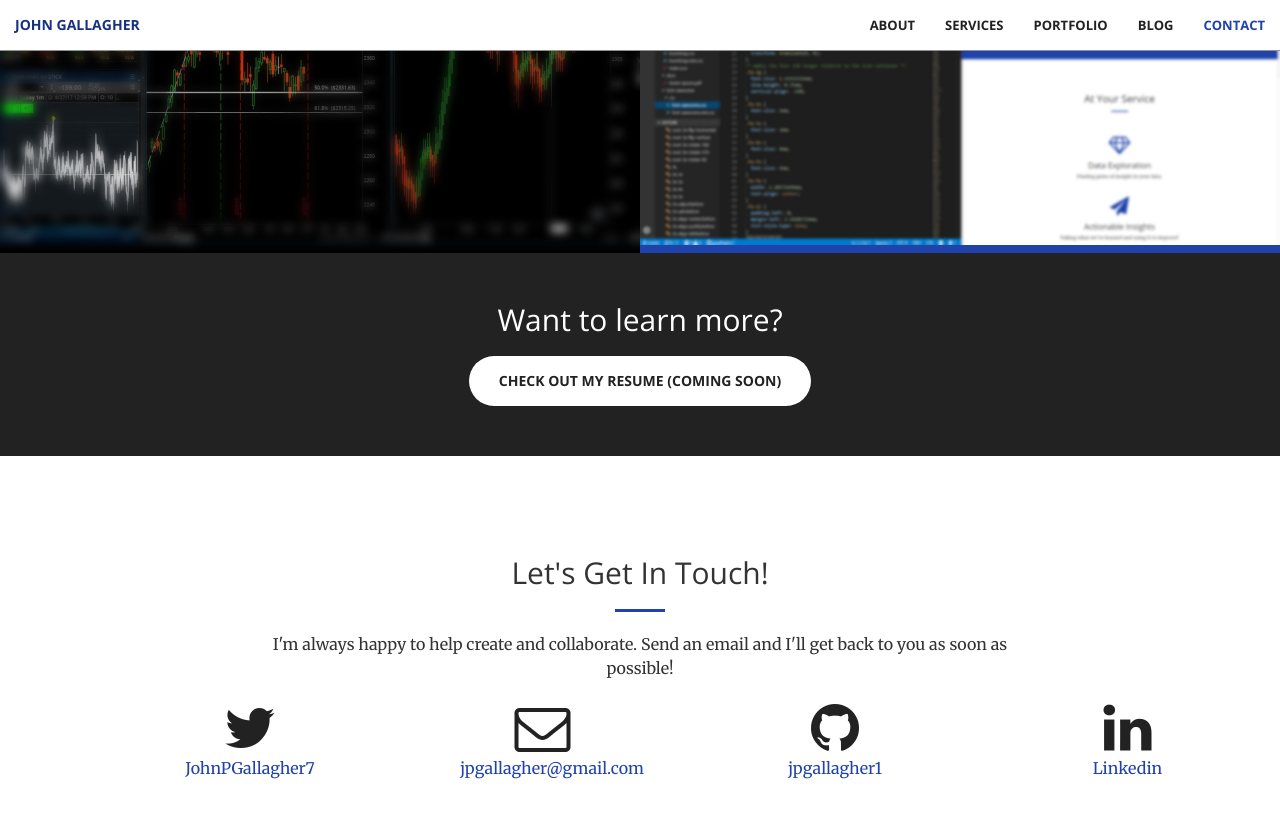
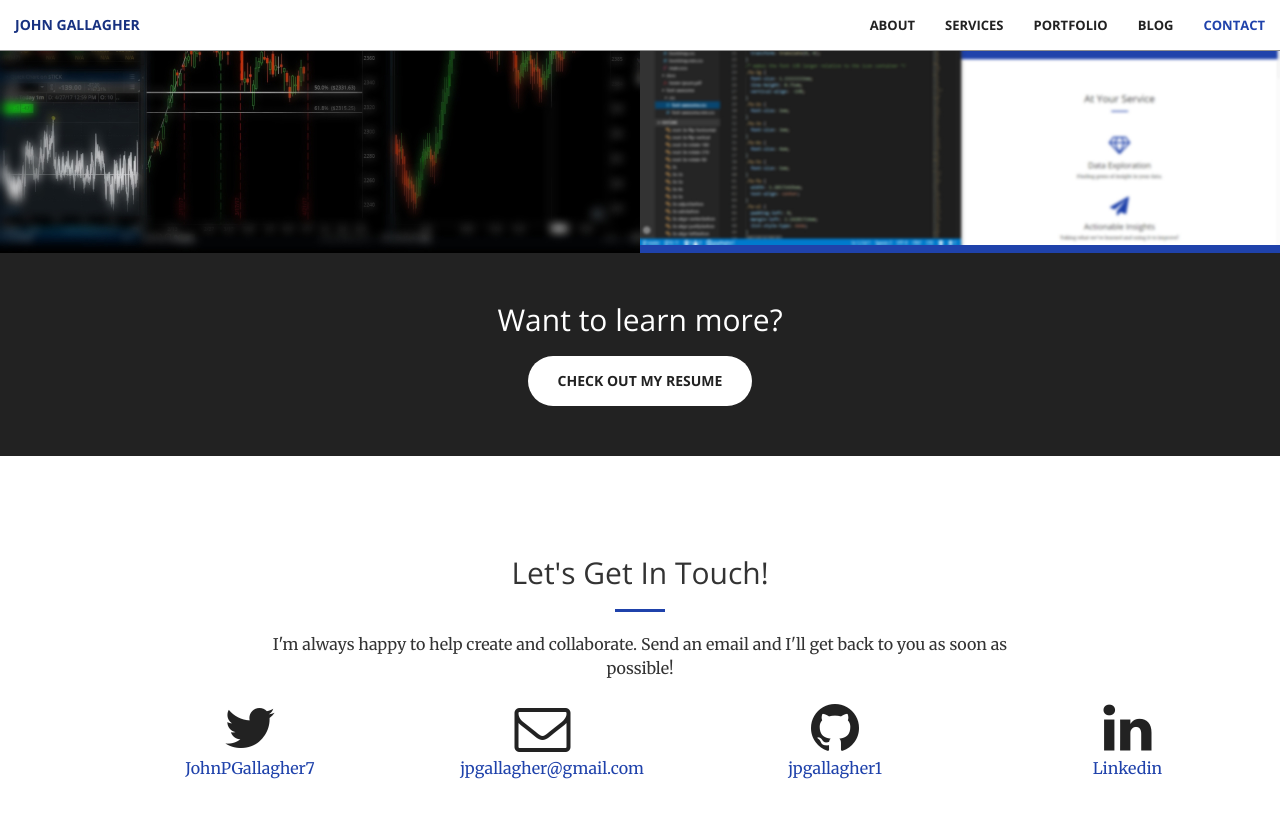
Before and after one commit to jpgallagher1/jpgallagher1.github.io, a Jekyll site: the page built from index.html, in a window 1280 px wide and 900 px high, scrolled down 1945 px. Shown: the top 818 px of the window. Built offline with Jekyll 4.4.1, drawn with Linux system fonts in a browser that asks for light colours.

Commit message:
Update resume.html

```diff
--- a/_includes/resume.html
+++ b/_includes/resume.html
@@ -2,7 +2,7 @@
       <div class="container text-center">
           <div class="call-to-action">
               <h2>Want to learn more?</h2>
-              <a href="docs/John-Gallagher-Resume-Nov-2022-Online.pdf" class="btn btn-default btn-xl wow tada">Check out my Resume (Coming Soon)</a>
+              <a href="docs/John-Gallagher-Resume-Nov-2022-Online.pdf" class="btn btn-default btn-xl wow tada">Check out my Resume</a>
           </div>
       </div>
   </aside>
```
